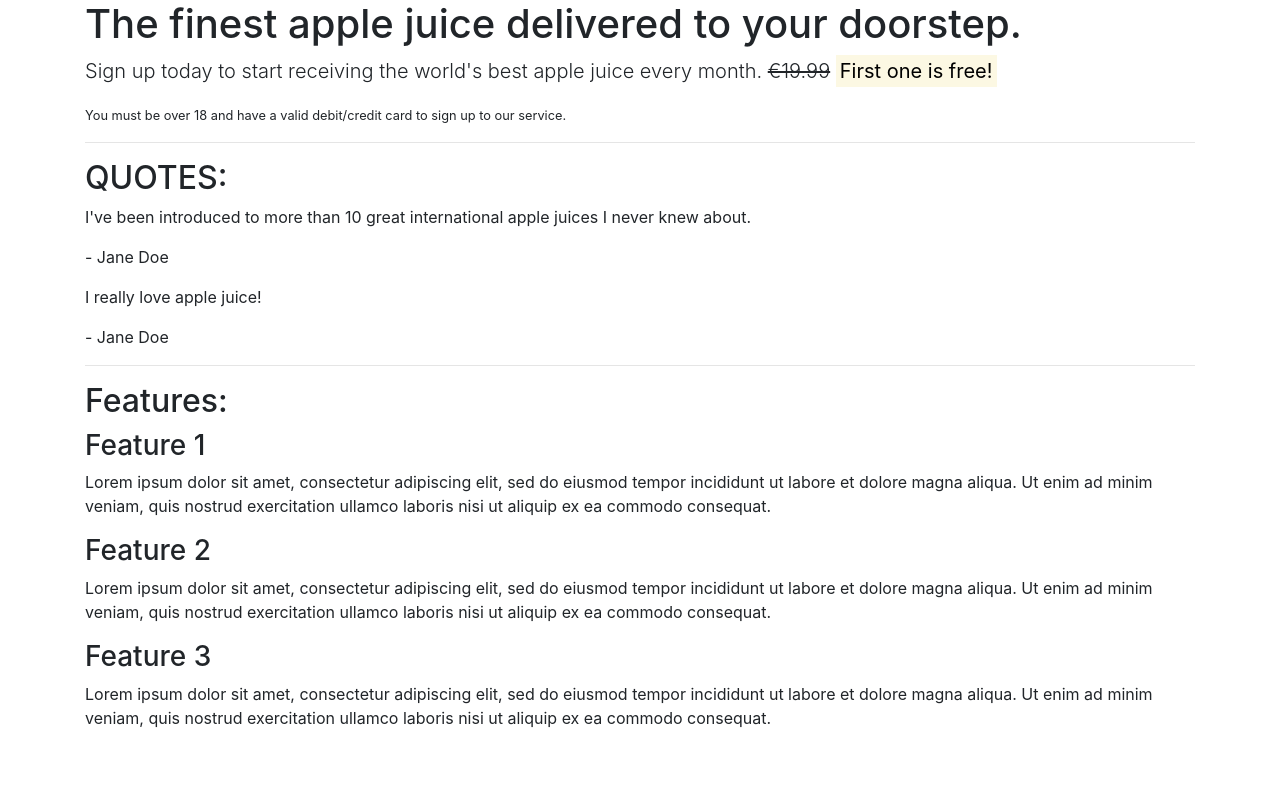
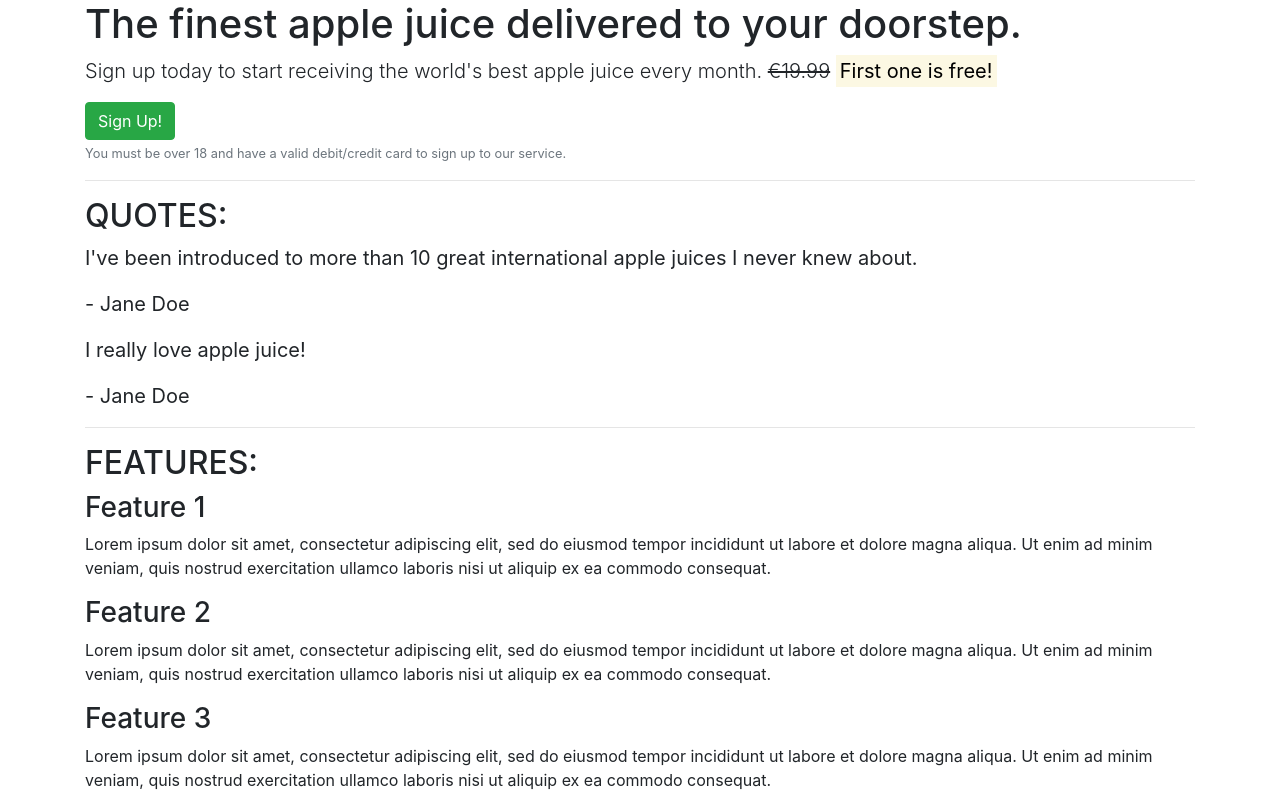
Before and after one commit to StephanieJFogelvik/ci_bootstrap_project, a plain HTML site: page index.html in a window 1280 px wide. Drawn offline with nearby package versions, Linux system fonts and the light colour scheme.

Commit message:
Improve formatting of quotes section and add sign-up button to callout section

```diff
--- a/index.html
+++ b/index.html
@@ -14,7 +14,8 @@
         <section class="callout">
             <h1>The finest apple juice delivered to your doorstep.</h1>
             <p class="lead">Sign up today to start receiving the world's best apple juice every month. <s>€19.99</s> <strong><mark>First one is free!</mark></strong></p>
-            <p><small>You must be over 18 and have a valid debit/credit card to sign up to our service.</small></p>
+            <button class="btn btn-success">Sign Up!</button>
+            <p class="text-muted"><small>You must be over 18 and have a valid debit/credit card to sign up to our service.</small></p>
         </section>
         <!-- /.callout -->
         <hr>
@@ -22,21 +23,21 @@
         <!-- Quotes -->
         <section class="quotes">
             <h2 class="text-uppercase">Quotes:</h2>
-            <div class="quote">
+            <blockquote class="blockquote">
                 <p>I've been introduced to more than 10 great international apple juices I never knew about.</p>
                 <p>- Jane Doe</p>
-            </div>
-            <div class="quote">
+            </blockquote>
+            <blockquote class="blockquote">
                 <p>I really love apple juice!</p>
                 <p>- Jane Doe</p>
-            </div>
+            </blockquote>
         </section>
         <!-- /.quotes -->
         <hr>
 
         <!-- Features -->
         <section class="features">
-            <h2>Features:</h2>
+            <h2 class="text-uppercase">Features:</h2>
             <div class="feature">
                 <h3>Feature 1</h3>
                 <p>Lorem ipsum dolor sit amet, consectetur adipiscing elit, sed do eiusmod tempor incididunt ut labore et dolore magna aliqua. Ut enim ad minim veniam, quis nostrud exercitation ullamco laboris nisi ut aliquip ex ea commodo consequat.</p>
```
